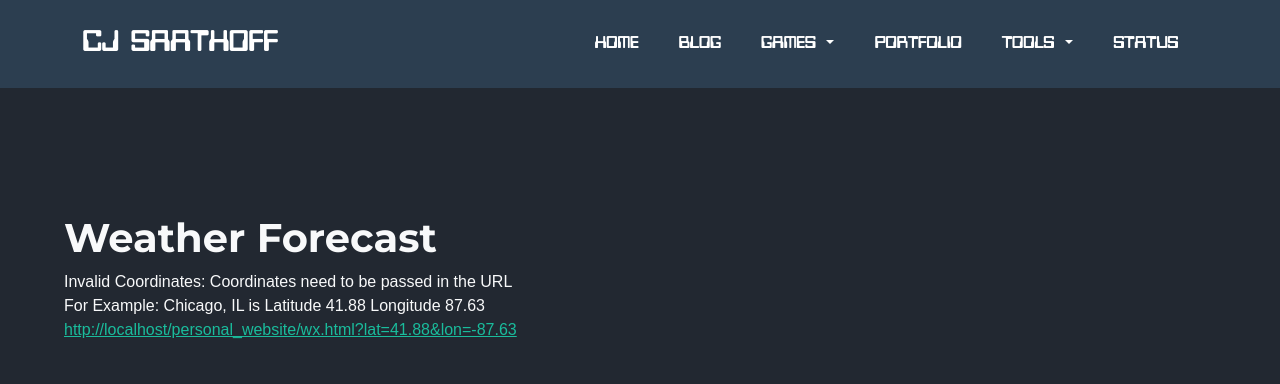
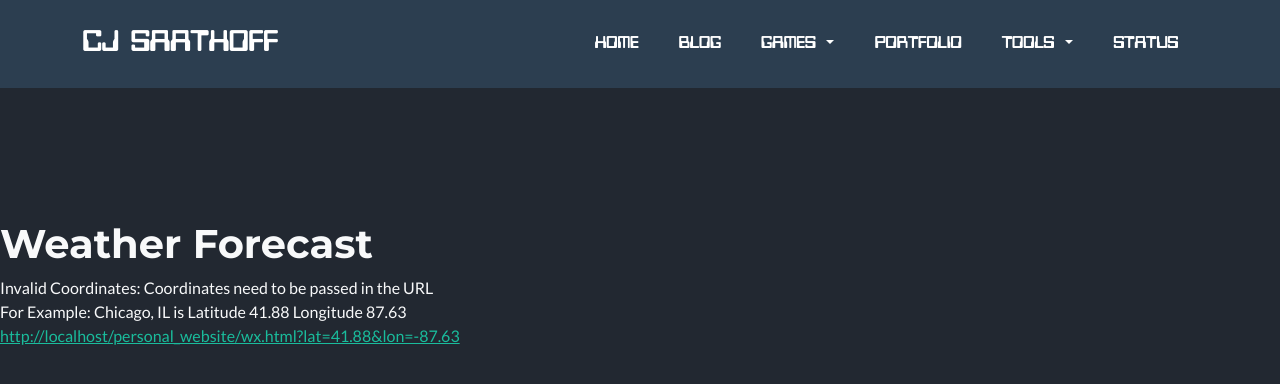
Before and after one commit to cjthedj97/personal_website, a Jekyll site: the page built from pages/wx.html, in a window 1280 px wide. Shown: the top 384 px of the page. Built offline with Jekyll 4.4.1, drawn with Linux system fonts in a browser that asks for light colours; nearby versions of some CDN libraries.

Commit message:
Update wx.html

```diff
--- a/pages/wx.html
+++ b/pages/wx.html
@@ -7,11 +7,7 @@ layout: page
     <title>Weather Forecast</title>
     <style>
         h1 {
-            margin-top: 13%;
-        }
-        body {
-            padding: 5%;
-            font-family: Arial, sans-serif;
+            margin-top: 3em;
         }
         .weather-data h2 {
             margin-top: 0;
```
